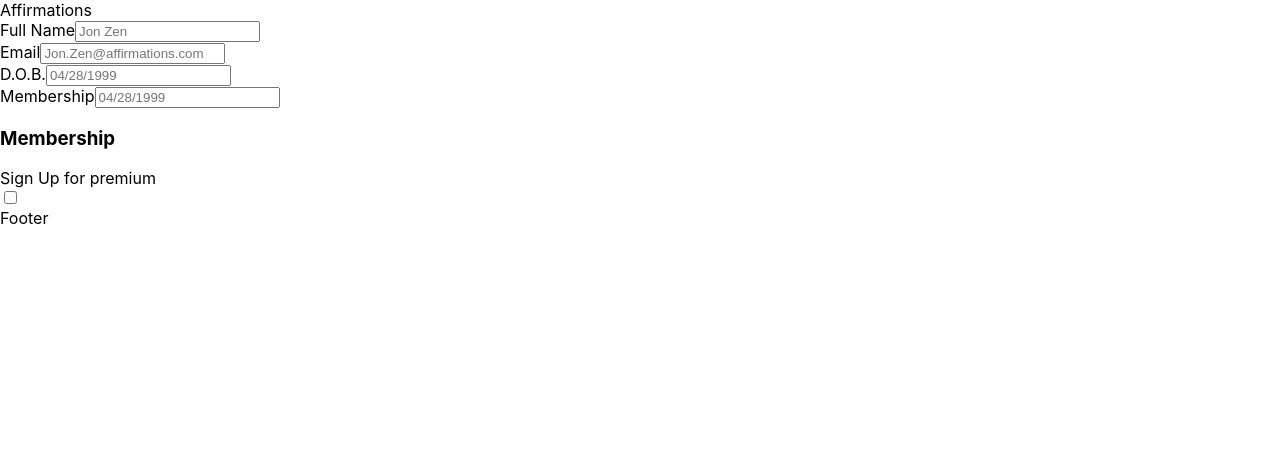
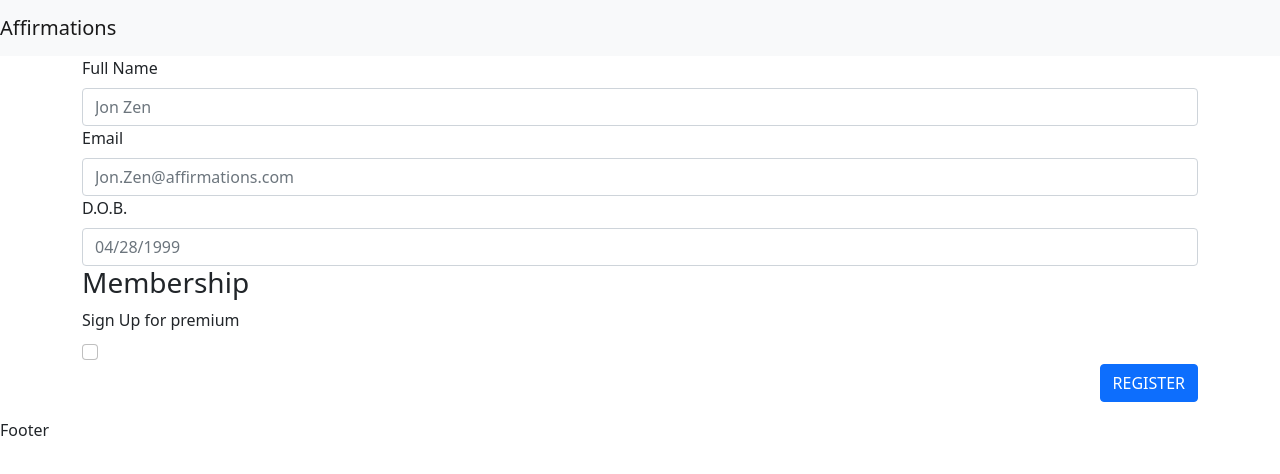
Before and after one commit to CodeCraftersAcad/affirmations_ui, a React (Create React App) app: page /user/register in a window 1280 px wide. Shown: the top 474 px of the page. Built offline with nearby package versions, Linux system fonts and the light colour scheme.

Commit message:
componentized form inputs and buttons

```diff
--- /dev/null
+++ b/src/components/Buttons/Buttons.js
@@ -0,0 +1,9 @@
+import { Button } from 'react-bootstrap';
+
+export default function Buttons({btnText, variant, btnAlign}) {
+    return (
+        <p className={btnAlign}>
+            <Button variant={variant}>{btnText}</Button>
+        </p>
+    )
+}
--- /dev/null
+++ b/src/components/CheckInputs/CheckInputs.js
@@ -0,0 +1,16 @@
+import { Form } from 'react-bootstrap';
+
+export default function CheckInputs({label, type, placeholder,name, onChange, value}) {
+    return (
+        <Form.Group>
+            <Form.Label>{label}</Form.Label>
+            <Form.Check
+                type={type}
+                name={name}
+                value={value}
+                onChange={onChange}
+                placeholder={placeholder}
+            />
+        </Form.Group>
+    )
+}
--- /dev/null
+++ b/src/components/TextInputs/TextInputs.js
@@ -0,0 +1,16 @@
+import { Form } from 'react-bootstrap';
+
+export default function TextInputs({label, type, placeholder,name, onChange, value}) {
+    return (
+        <Form.Group>
+            <Form.Label>{label}</Form.Label>
+            <Form.Control
+                type={type}
+                name={name}
+                value={value}
+                onChange={onChange}
+                placeholder={placeholder}
+            />
+        </Form.Group>
+    )
+}
--- a/src/containers/User/UserRegisterContainer.js
+++ b/src/containers/User/UserRegisterContainer.js
@@ -1,6 +1,9 @@
 import {useState} from "react";
 import Layout from "../../components/Layout/Layout";
 import {Form} from "react-bootstrap";
+import TextInputs from "../../components/TextInputs/TextInputs";
+import CheckInputs from "../../components/CheckInputs/CheckInputs";
+import Buttons from "../../components/Buttons/Buttons";
 
 const UserRegisterContainer = () => {
     const [showPremiumMembership, setShowPremiumMemberShip] = useState(false)
@@ -27,10 +30,11 @@ const UserRegisterContainer = () => {
 
     const handleUserInputChange = (event) => {
         const {name, value} = event.target;
-        setUser({...user, [name]: value})
+        setUser({ ...user, [name]: value })
     }
 
-    const handleSubmit = () => {
+    const handleSubmit = (e) => {
+        e.preventDefault();
         console.log(user)
     }
 
@@ -42,61 +46,52 @@ const UserRegisterContainer = () => {
     return (
         <Layout>
             <Form onSubmit={handleSubmit}>
-                <Form.Group>
-                    <Form.Label>Full Name</Form.Label>
-                    <Form.Control type={'text'}
+                <TextInputs
+                    type={'text'}
+                    name={'name'}
+                    label={'Full Name'}
                     placeholder={'Jon Zen'}
-                                  name={'name'}
                     onChange={handleUserInputChange}
                 />
-                </Form.Group>
-                <Form.Group>
-                    <Form.Label>Email</Form.Label>
-                    <Form.Control type={'email'}
+                <TextInputs
+                    type={'email'}
+                    name={'email'}
+                    label={'Email'}
+                    onChange={handleUserInputChange}
                     placeholder={'Jon.Zen@affirmations.com'}
-                                  name={'email'}
+                />
+                <TextInputs
+                    name={'dob'}
+                    type={'text'}
+                    label={'D.O.B.'}
+                    placeholder={'04/28/1999'}
                     onChange={handleUserInputChange}
                 />
-                </Form.Group>
-                <Form.Group>
-                    <Form.Label>D.O.B.</Form.Label>
-                    <Form.Control type={'text'}
-                                  placeholder={'04/28/1999'}
-                                  name={'dob'}
-                                  onChange={handleUserInputChange}
+                <h3>Membership</h3>
+                <CheckInputs
+                    type={'checkbox'}
+                    label={'Sign Up for premium'}
+                    onChange={premiumMembershipShowInputs}
                 />
-                </Form.Group>
-                <Form.Group>
-                    <Form.Label>Membership</Form.Label>
-                    <Form.Control type={'text'}
-                                  placeholder={'04/28/1999'}
-                                  name={'dob'}
-                                  onChange={handleUserInputChange}
-                    />
-                </Form.Group>
-                    <h3>Membership</h3>
-                <Form.Group>
-                    <Form.Label>Sign Up for premium</Form.Label>
-                    <Form.Check type={'checkbox'} onChange={premiumMembershipShowInputs}/>
-                </Form.Group>
                 {showPremiumMembership && (
                     <Form.Group>
                         <Form.Label>Payment Frequency</Form.Label>
                         {paymentFrequency.map((type) => (
-                            <div key={`inline-${type.value}`}>
-                                <Form.Check
-                                    inline
+                                <CheckInputs
                                     type={'radio'}
+                                    label={type.type}
+                                    value={type.value}
                                     name={'paymentFrequency'}
                                     onChange={handleUserInputChange}
-                                    id={`membership-${type.value}`}
-                                    label={type.type}
-                                    value={type.value}
                                 />
-                            </div>
                         ))}
                     </Form.Group>
                 )}
+                <Buttons
+                    variant={'primary'}
+                    btnText={'REGISTER'}
+                    btnAlign={'text-end'}
+                />
             </Form>
         </Layout>
     );
--- a/src/index.js
+++ b/src/index.js
@@ -5,6 +5,7 @@ import './index.css';
 import App from './containers/App/App';
 import reportWebVitals from './reportWebVitals';
 import store from "./store";
+import 'bootstrap/dist/css/bootstrap.min.css';
 
 ReactDOM.render(
   <Provider store={store}>
```
Also changed, not shown: 1 other file (tests, documents, lock files or other folders). Lines whose indentation alone changed are shown as unchanged.
